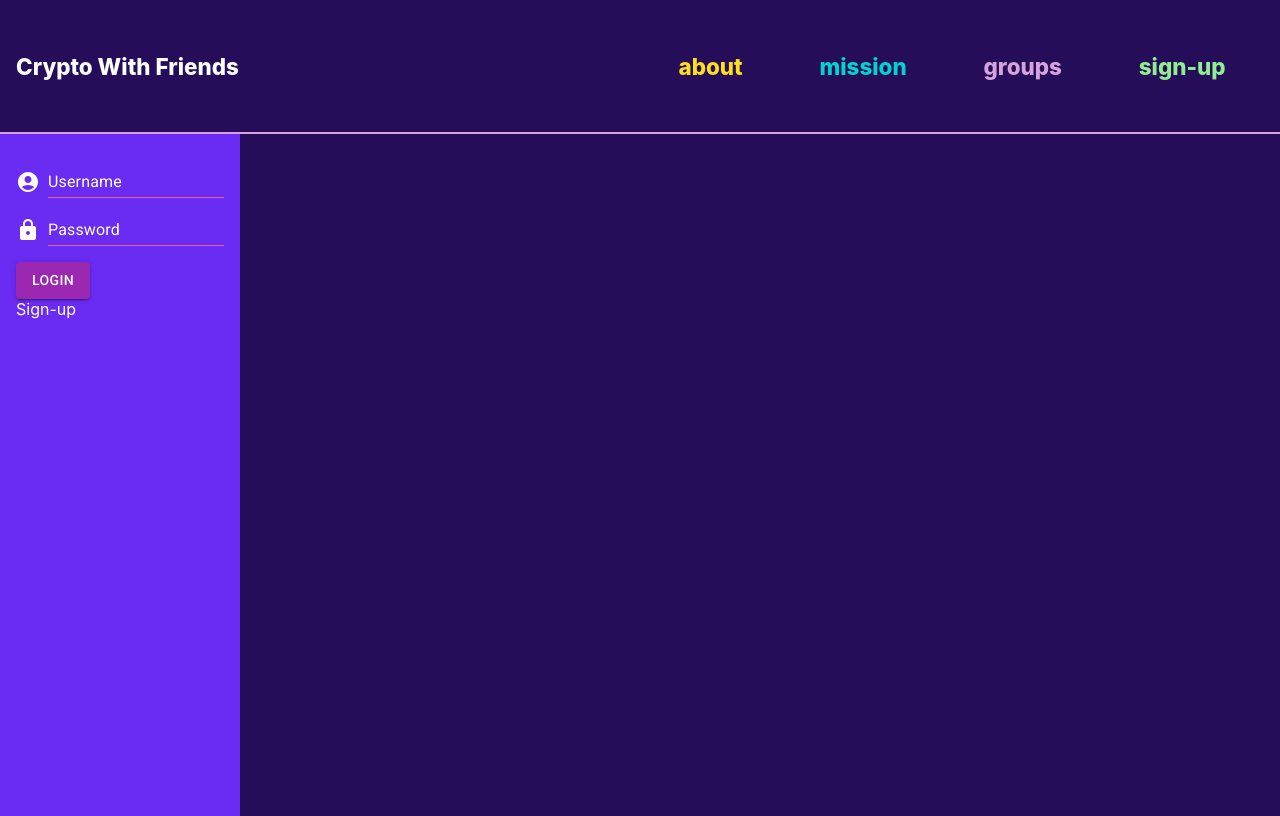
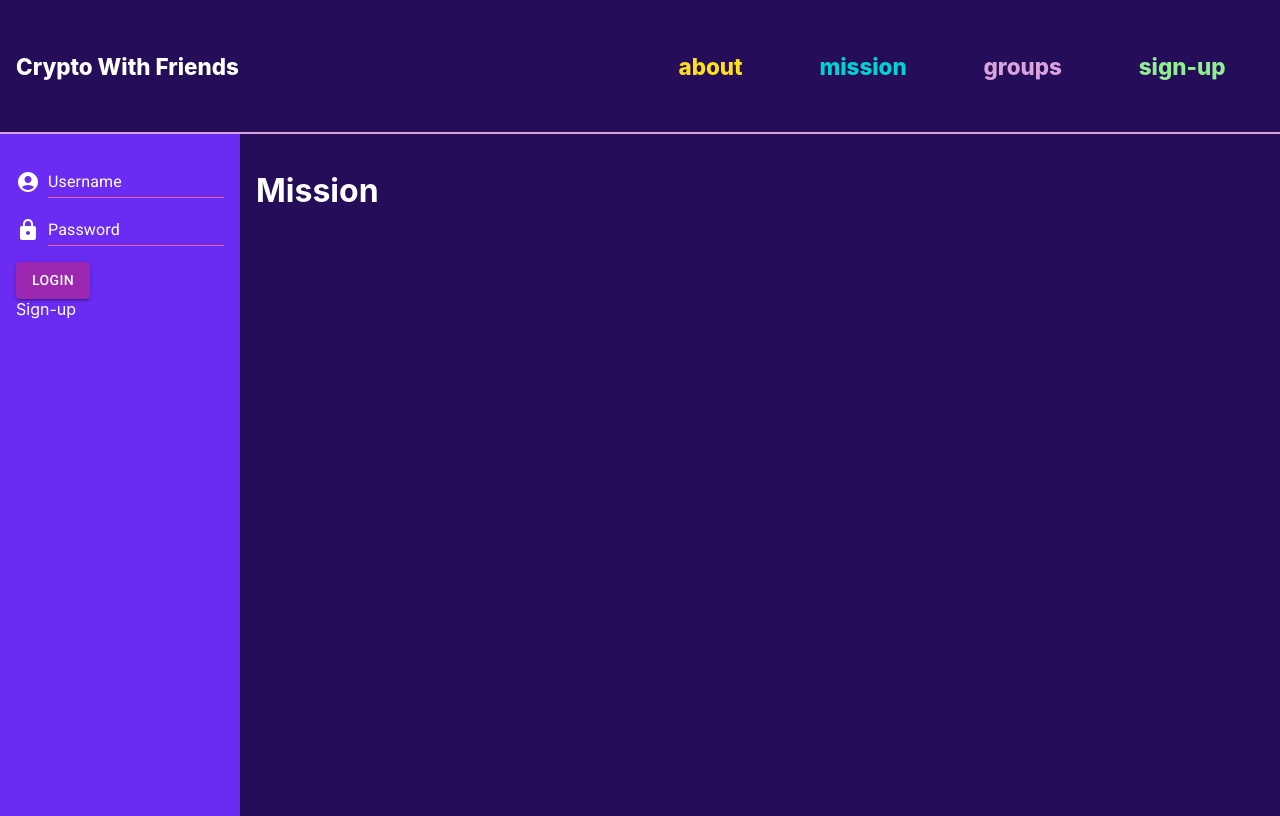
Before and after one commit to inherentspice/cwf-web, a React (Create React App) app: page /mission in a window 1280 px wide. Built offline with nearby package versions, Linux system fonts and the light colour scheme; no server answers.

Commit message:
added routes to new pages

```diff
--- /dev/null
+++ b/src/components/landing/about.js
@@ -0,0 +1,5 @@
+export default function About() {
+  return (
+    <h1>About</h1>
+  )
+}
--- /dev/null
+++ b/src/components/landing/mission.js
@@ -0,0 +1,5 @@
+export default function Mission() {
+  return (
+    <h1>Mission</h1>
+  )
+}
--- a/src/components/layout/main.js
+++ b/src/components/layout/main.js
@@ -8,6 +8,8 @@ import { Routes, Route } from "react-router-dom";
 import { useAuth } from "../../hooks/use-auth";
 import Account from "../user/account";
 import Landing from "../landing/landing";
+import About from "../landing/about";
+import Mission from "../landing/mission";
 
 export default function Main() {
 
@@ -23,6 +25,8 @@ export default function Main() {
         <Route path="/event/:id" element={<Event/>}/>
         <Route path="/event-form" element={<EventForm/>}/>
         <Route path="/landing" element={<Landing/>}/>
+        <Route path="/about" element={<About/>}/>
+        <Route path="/mission" element={<Mission/>}/>
       </Routes>
     </div>
   )
```
Also changed, not shown: src/assets/about-image.png (added).
